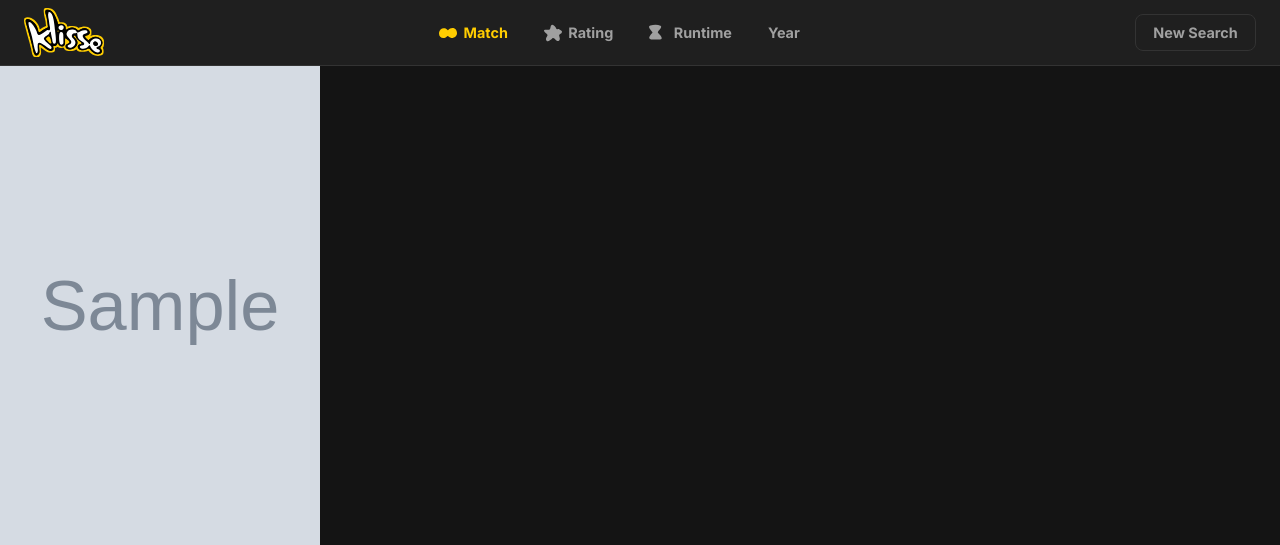
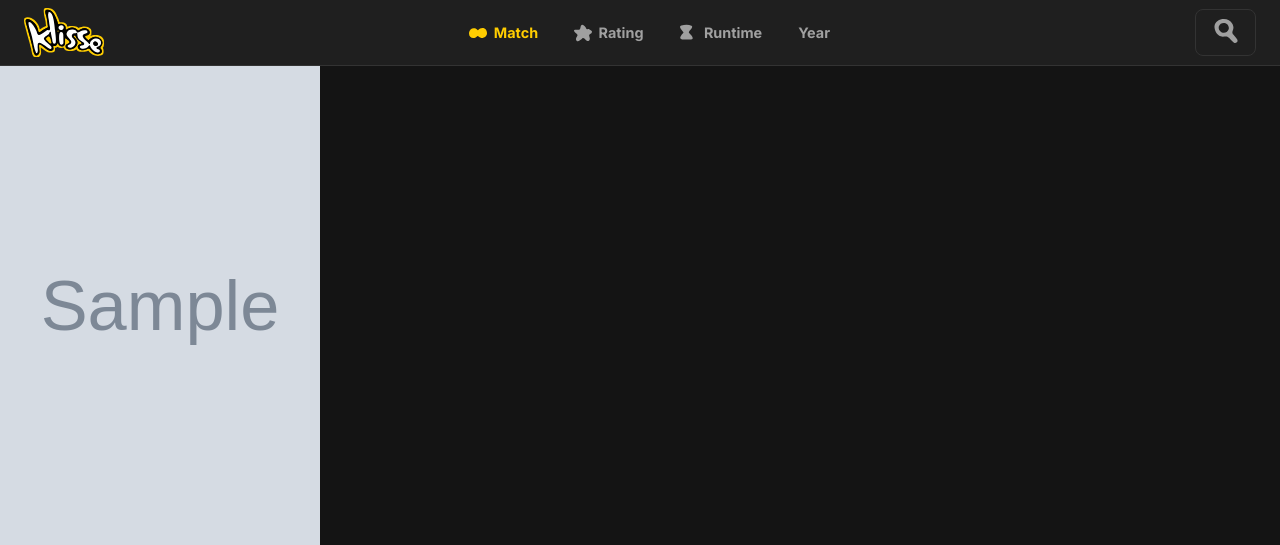
Before and after one commit to jamaldinnnn/klisse, a Flask app: template templates/index.html in a window 1280 px wide. Shown: the top 545 px of the page. Run offline with Flask 3, Linux system fonts and the light colour scheme; the template is opened without the code that fills it: most values are stand-ins (such as "Sample title", 1, 10 or a date in 2020); grey boxes marked "Sample" are stand-in pictures.

Commit message:
replaced new search with svg

```diff
--- a/templates/index.html
+++ b/templates/index.html
@@ -504,7 +504,11 @@
                     </button>
                     <button class="sort-button" data-sort="year">Year</button>
                 </div>
-                <a href="/" id="reset-button">New Search</a>
+                <a href="/" id="reset-button">
+    <svg style="width: 24px; height: 24px; fill: currentColor;" id="Layer_1" data-name="Layer 1" xmlns="http://www.w3.org/2000/svg" viewBox="0 0 789.74 820.89">
+    <path d="M783.36,713c-29.33-66.41-88.72-115.79-130.15-175.2-120.04-114.69,73.83-163.22-42.9-375.74C492.7-90.36,23.55-38.71,0,253.04c-.01,135.82,81.18,289.21,212.67,338.92,75.19,36.81,154.65-6.95,229.86,11.93,92.33,46.37,144.46,148.59,226.28,207.6,64.33,33.54,144.21-28.25,114.55-98.5ZM486.56,353.63c-78.37,211.62-379.53,121.96-337.72-100.91,75.1-206.34,388.9-122.67,337.72,100.91Z"/>
+    </svg>
+</a>
             </div>
             {% if movies %}
                 <ul class="movie-list" id="movie-list">
```
